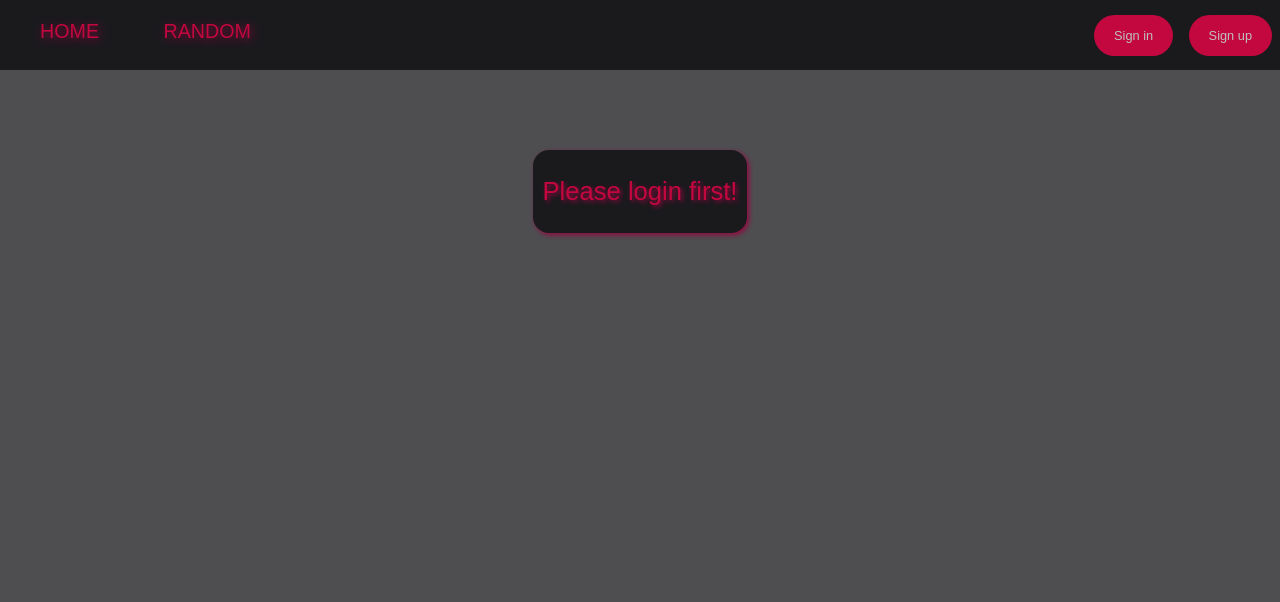
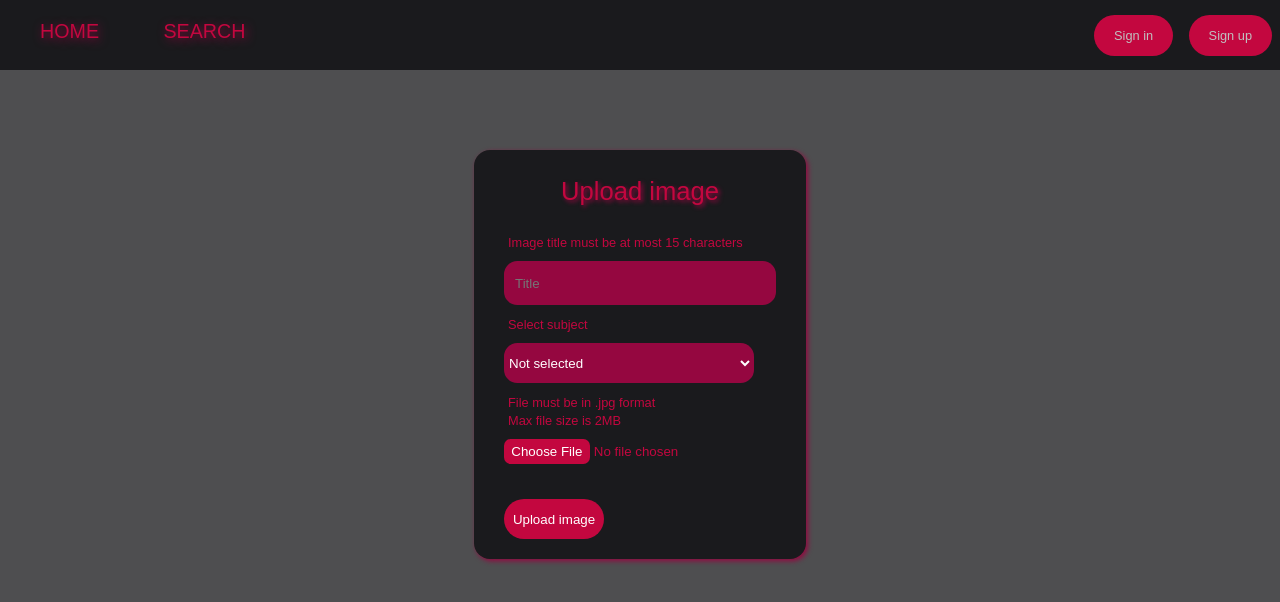
Before and after one commit to oskrsjlnd/imageboard, a Flask app: page /upload in a window 1280 px wide. Shown: the top 602 px of the page. Run offline with Flask 2, Linux system fonts and the light colour scheme.

Commit message:
template modifications

```diff
--- a/templates/upload.html
+++ b/templates/upload.html
@@ -1,9 +1,4 @@
 {% extends "skeleton.html" %}
-
-
-{% block head %}
-    <link rel="stylesheet" href="{{ url_for('static', filename='css/styles.css') }}">
-{% endblock %}
 
 {% block title %}
     Upload
@@ -11,31 +6,37 @@
 
 {% block navlinks %}
     <li><a class="navtext" href="{{url_for('index')}}">Home</a></li>
-    <li><a class="navtext" href="{{url_for('random_image')}}">Random</a></li>
+    <li><a class="navtext" href="{{url_for('search')}}">Search</a></li>
     {% if session['user_id'] %}
-        <li><a style="text-decoration: overline;" class="navtext" href="{{url_for('upload')}}">Upload</a></li>
+        <li><a class="navtext active" href="{{url_for('upload')}}">Upload</a></li>
     {% endif %}
 {% endblock %}
 
 {% block content %}
-    {% if session['user_id'] %}
     <div class="form_container">
         <h1 class=header_1>Upload image</h1>
+        {% if msg is defined %}
             <div class="msg">{{ msg }}</div>
-            <form action="/send_image" method="POST" enctype="multipart/form-data">
+        {% endif %}
+        <form class="form" action="/send_image" method="POST" enctype="multipart/form-data">
             <label for="name">Image title must be at most 15 characters<br></label>
             <input placeholder="Title" id="name" type="text" name="name" size="15" required><br>
-                <label for="subject">Subject must be at most 15 characters<br></label>
-                <input placeholder="Subject" id="subject" type="text" name="subject" size="15" required><br>
+            <label for="subject">Select subject<br></label>
+            <select id="subject" id="subject" name="subject" required>
+                <option value="" disabled selected>Not selected</option>
+                <option value="funny">Funny</option>
+                <option value="cats">Cats</option>
+                <option value="dogs">Dogs</option>
+                <option value="anime">Anime</option>
+                <option value="trains">Trains</option>
+                <option value="gaming">Gaming</option>
+                <option value="art">Art</option>
+                <option value="misc">Misc</option>
+            </select><br>
             <label for="file">File must be in .jpg format<br></label>
             <label for="file">Max file size is 2MB<br></label>
             <input type="file" name="file" required><br>
             <input type="submit" id="upload_button" value="Upload image">
         </form>
     </div>
-    {% else %}
-        <div class="form_container">
-            <h1 class="header_1">Please login first!</h1>
-        </div>
-    {% endif %}
 {% endblock %}
```
Also changed, not shown: templates/my_uploads.html (+7 -22 lines), templates/random_image.html (+13 -8 lines). Lines whose indentation alone changed are shown as unchanged.
